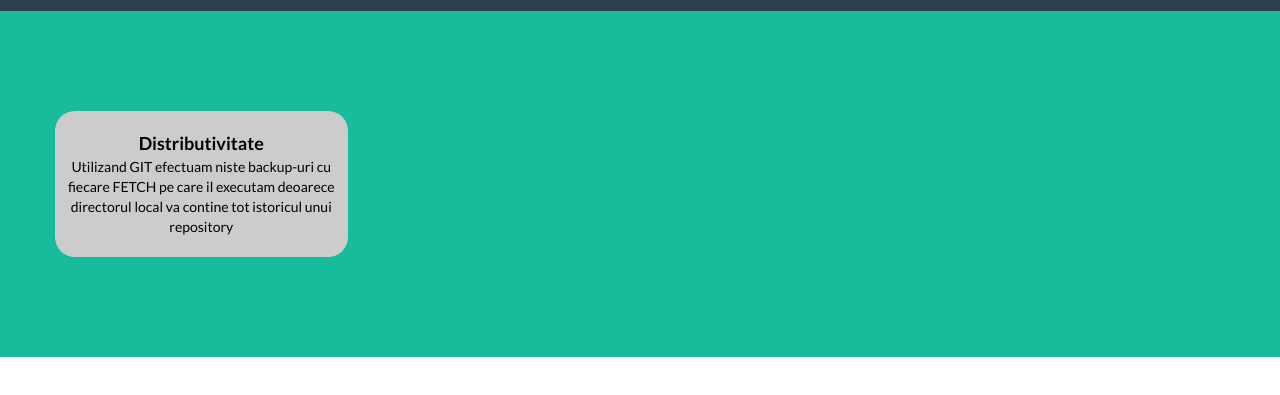
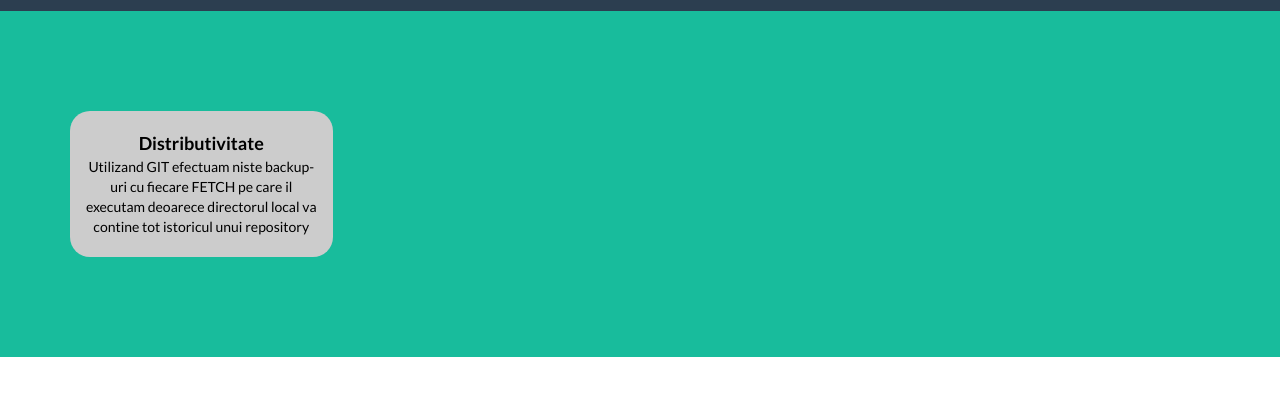
Before and after one commit to aymanshabarowork/workshop-ut, a plain HTML site: page aboutGit.html in a window 1280 px wide. Shown: the part 89-484 px from the top of the page. Drawn offline with nearby package versions, Linux system fonts and the light colour scheme.

Commit message:
box sizes

```diff
--- a/aboutGit.html
+++ b/aboutGit.html
@@ -68,10 +68,12 @@
     <header>
         <div class="container">
             <div class="row">
-                <div class="box col-md-3 col-sm-6 col-xs-12">
-                    <div class="box-title">Distributivitate</div>
-                    <div class="box-description">
-                        Utilizand GIT efectuam niste backup-uri cu fiecare FETCH pe care il executam deoarece directorul local va contine tot istoricul unui repository
+                <div class="col-md-3 col-sm-6 col-xs-12">
+                    <div class="box">
+                        <div class="box-title">Distributivitate</div>
+                        <div class="box-description">
+                            Utilizand GIT efectuam niste backup-uri cu fiecare FETCH pe care il executam deoarece directorul local va contine tot istoricul unui repository
+                        </div>
                     </div>
                 </div>
             </div>
```
Also changed, not shown: commands.html (+5 -3 lines).
